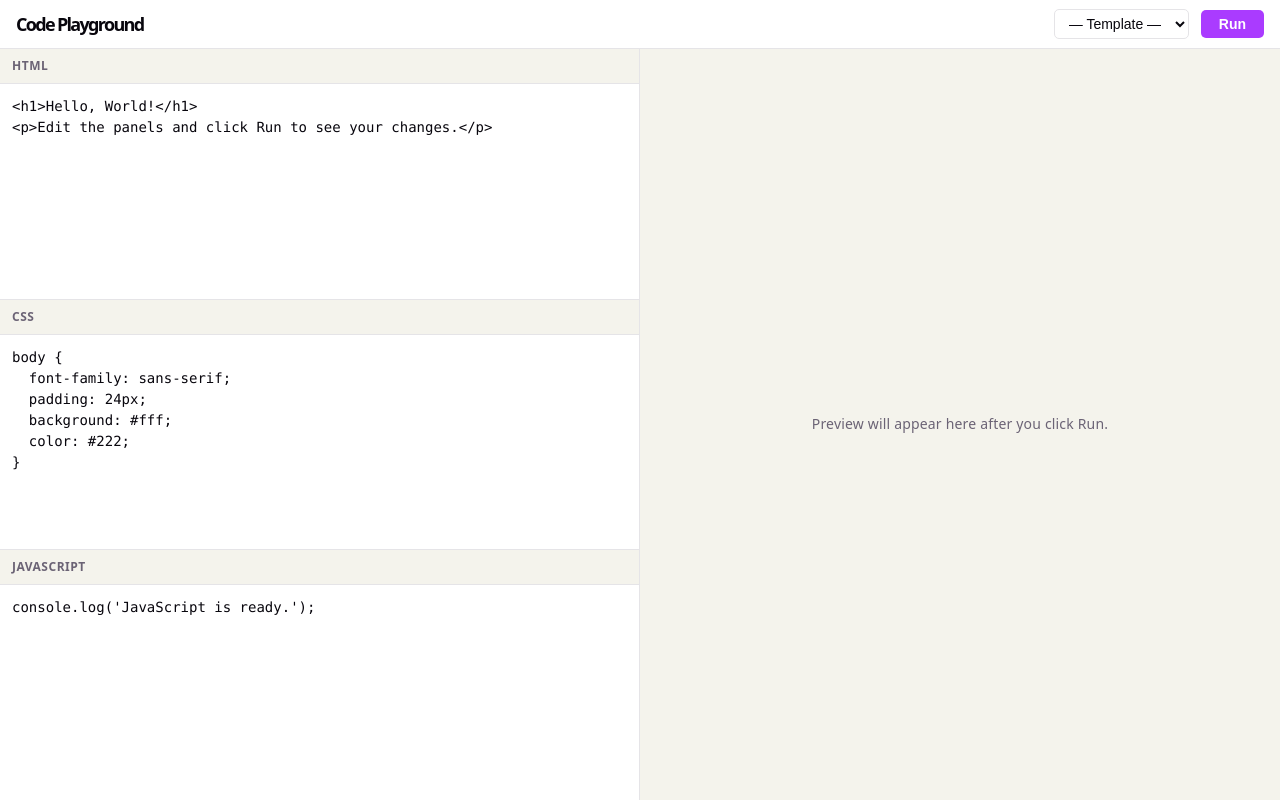
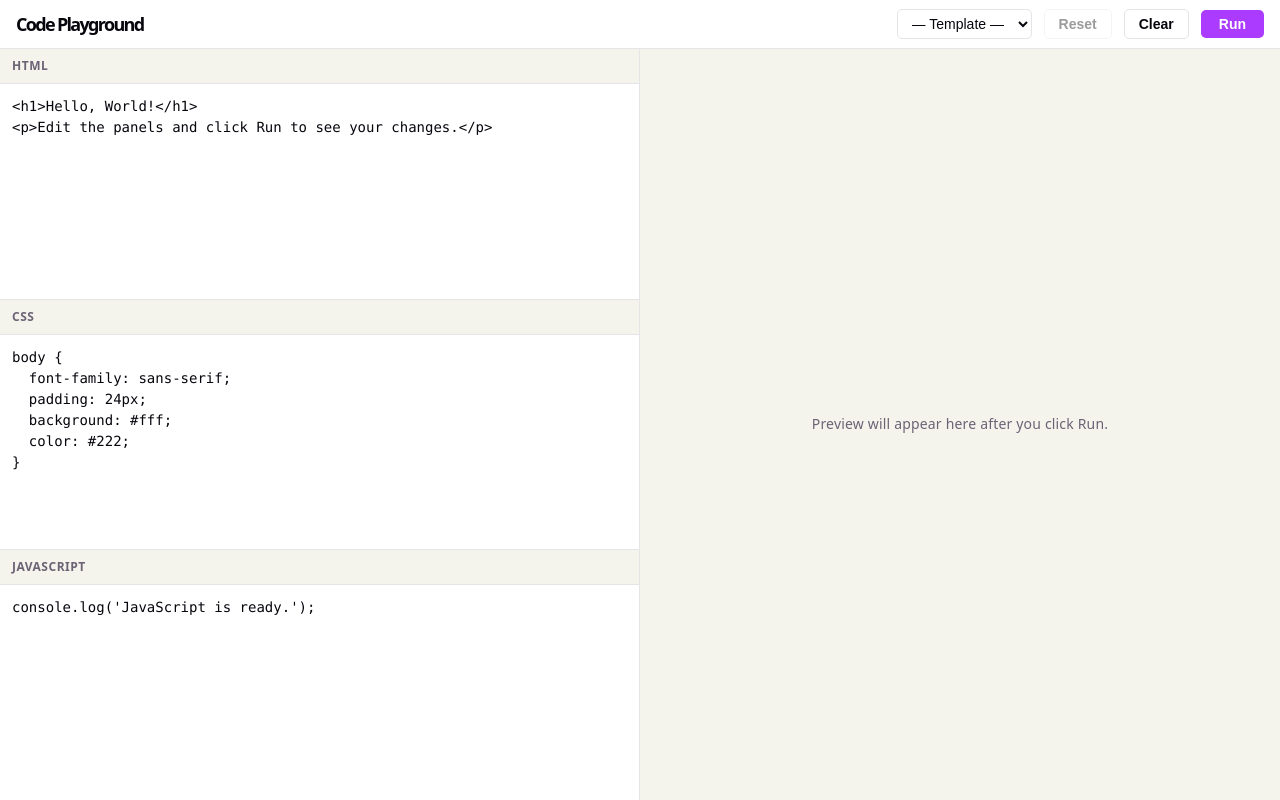
Before and after one commit to Halil-Tunc/browser-code-playground, a React (Vite) app: page / in a window 1280 px wide. Built offline with nearby package versions, Linux system fonts and the light colour scheme.

Commit message:
Add reset and clear controls

```diff
--- a/src/App.css
+++ b/src/App.css
@@ -42,6 +42,31 @@
 .run-btn:focus-visible {
   outline: 2px solid var(--accent);
   outline-offset: 2px;
+}
+
+.secondary-btn {
+  font-size: 14px;
+  font-weight: 600;
+  padding: 6px 14px;
+  border-radius: 5px;
+  border: 1px solid var(--border);
+  background: var(--bg);
+  color: var(--text-h);
+  cursor: pointer;
+}
+
+.secondary-btn:hover {
+  background: var(--code-bg);
+}
+
+.secondary-btn:focus-visible {
+  outline: 2px solid var(--accent);
+  outline-offset: 2px;
+}
+
+.secondary-btn:disabled {
+  opacity: 0.4;
+  cursor: not-allowed;
 }
 
 .template-select {
--- a/src/App.jsx
+++ b/src/App.jsx
@@ -24,6 +24,20 @@ function App() {
     setJs(t.js)
   }
 
+  function handleReset() {
+    if (!selectedTemplate) return
+    const t = TEMPLATES[selectedTemplate]
+    setHtml(t.html)
+    setCss(t.css)
+    setJs(t.js)
+  }
+
+  function handleClear() {
+    setHtml('')
+    setCss('')
+    setJs('')
+  }
+
   return (
     <div className="app">
       <header className="toolbar">
@@ -34,6 +48,8 @@ function App() {
             <option key={key} value={key}>{t.label}</option>
           ))}
         </select>
+        <button type="button" className="secondary-btn" onClick={handleReset} disabled={!selectedTemplate}>Reset</button>
+        <button type="button" className="secondary-btn" onClick={handleClear}>Clear</button>
         <button type="button" className="run-btn" onClick={handleRun}>Run</button>
       </header>
       <main className="workspace">
```
